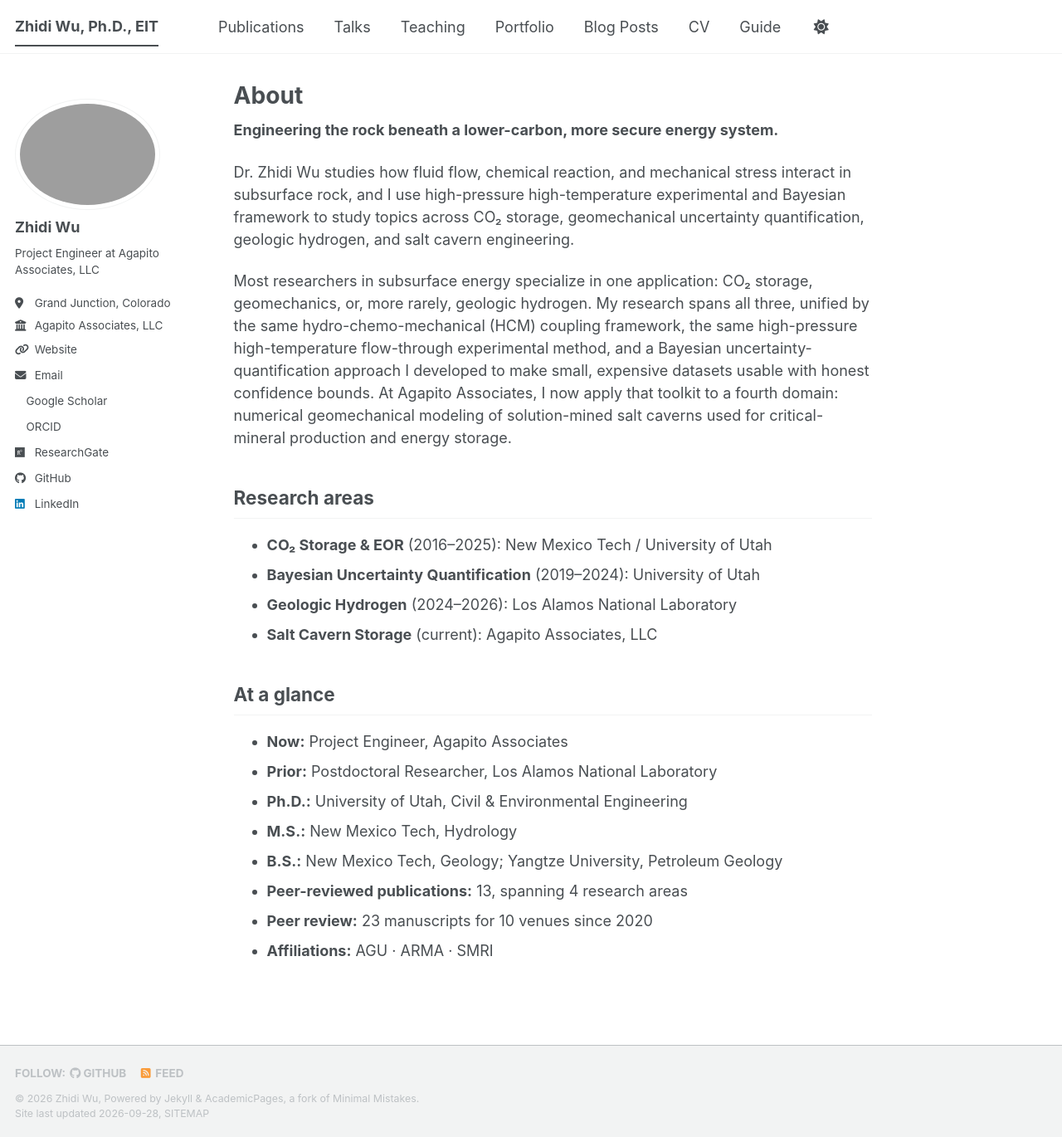
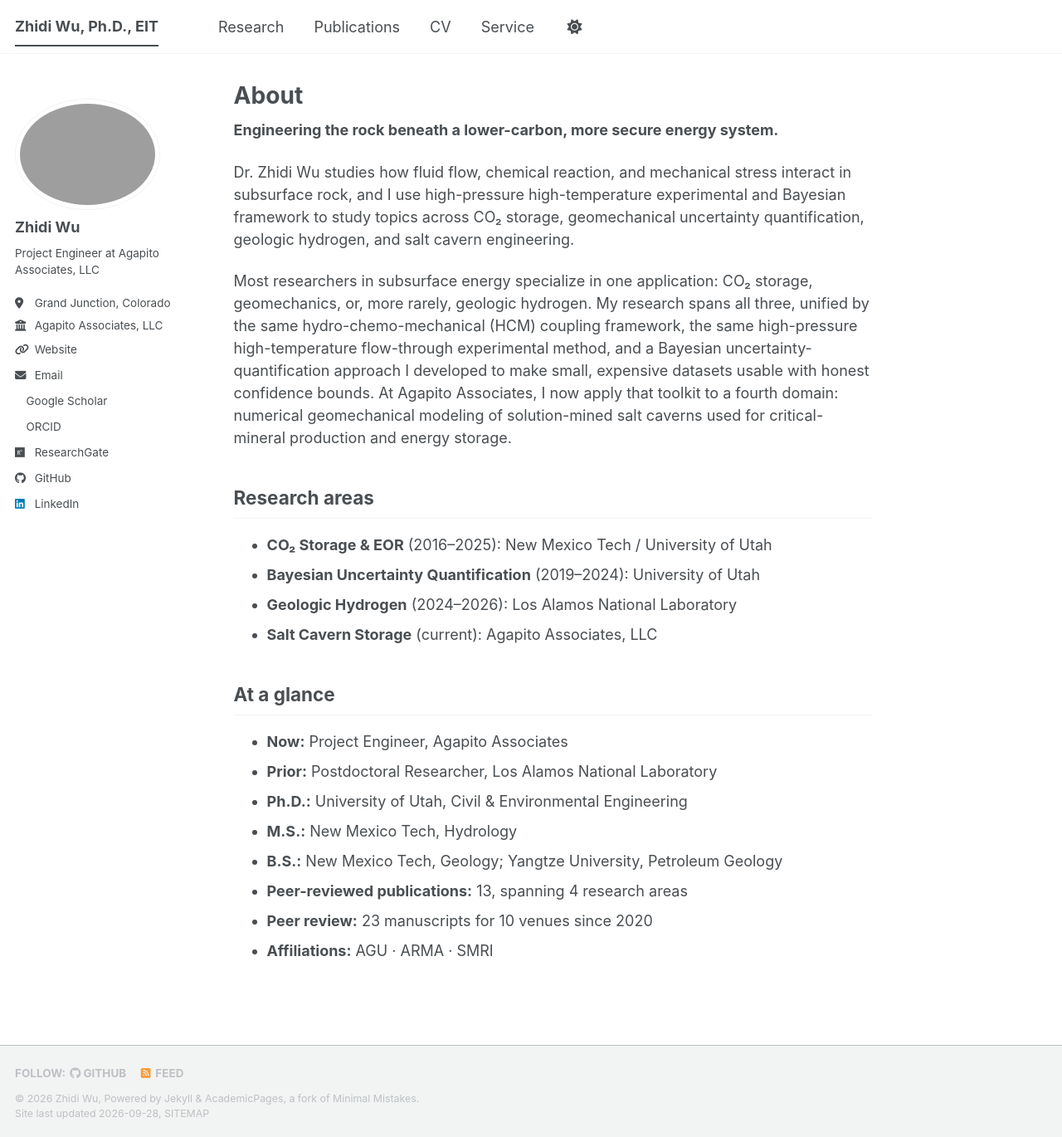
Before and after one commit to zhidiwu/zhidiwu.github.io, a Jekyll site: the page built from _pages/about.md, in a window 1280 px wide and 1370 px high. Shown: the whole window at 83% size. Built offline with Jekyll 4.4.1, drawn with Linux system fonts in a browser that asks for light colours; a style sheet for code colours, icons or effects is not loaded.

Commit message:
Update navigation.yml

```diff
--- a/_data/navigation.yml
+++ b/_data/navigation.yml
@@ -8,26 +8,14 @@
 #      Markdown formatted page while the second is generated using JSON.
 
 main:
+  - title: "Research"
+    url: /research/
+
   - title: "Publications"
     url: /publications/
-
-  - title: "Talks"
-    url: /talks/
-
-  - title: "Teaching"
-    url: /teaching/
-
-  - title: "Portfolio"
-    url: /portfolio/
-
-  - title: "Blog Posts"
-    url: /year-archive/
 
   - title: "CV"
     url: /cv/
 
-  # - title: "CV"
-  #   url: /cv-json/
-
-  - title: "Guide"
-    url: /markdown/
+  - title: "Service"
+    url: /service/
```
